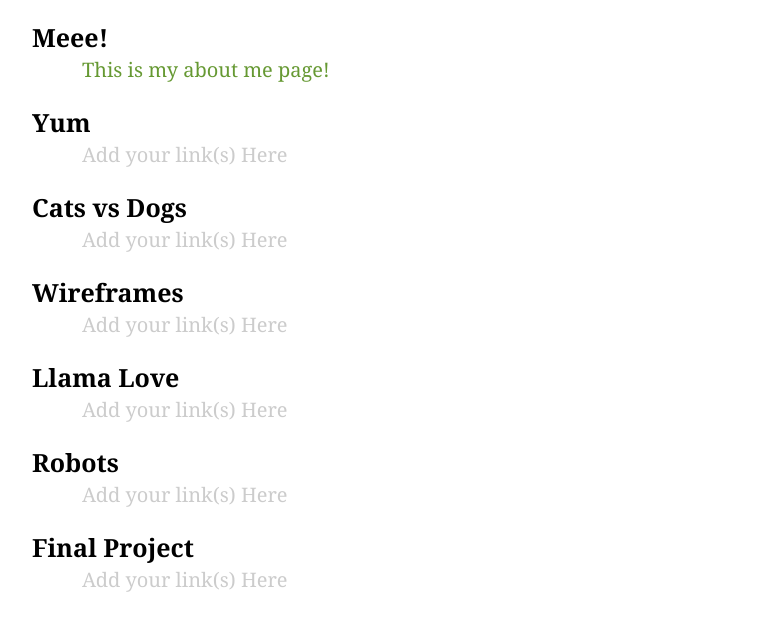
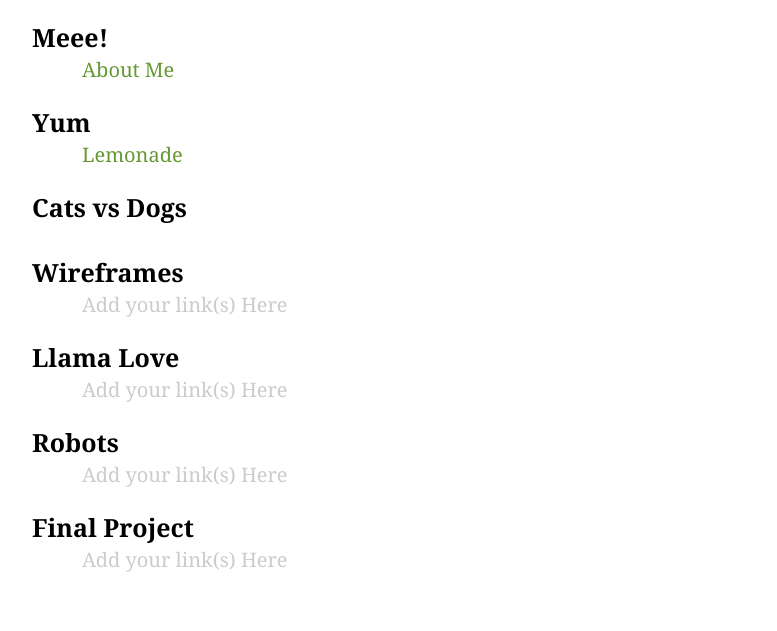
Before and after one commit to mlriley/homework, a plain HTML site: page index.html in a window 1280 px wide. Shown: the part 105-736 px from the top of the page, without its empty margins (128-905 px from the left). Drawn offline with Linux system fonts and the light colour scheme.

Commit message:
Added Dog and Lemonade links

```diff
--- a/index.html
+++ b/index.html
@@ -9,11 +9,11 @@
 	<section id='content'>
 		<h1>Megan Riley's Homework</h1>
 		<h2>Meee!</h2>
-				<p><a href="http://mlriley.github.io/meeee/">This is my about me page!</a></p>
+				<p><a href="http://mlriley.github.io/meeee/">About Me</a></p>
 		<h2>Yum</h2>
-				<p>Add your link(s) Here</p>
+				<p><a href="http://mlriley.github.io/yum/">Lemonade</p>
 		<h2>Cats vs Dogs</h2>
-				<p>Add your link(s) Here</p>
+				<p><a href="http://mlriley.github.io/cats-vs-dogs/"></p>
 		<h2>Wireframes</h2>
 				<p>Add your link(s) Here</p>
 		<h2>Llama Love</h2>
```
